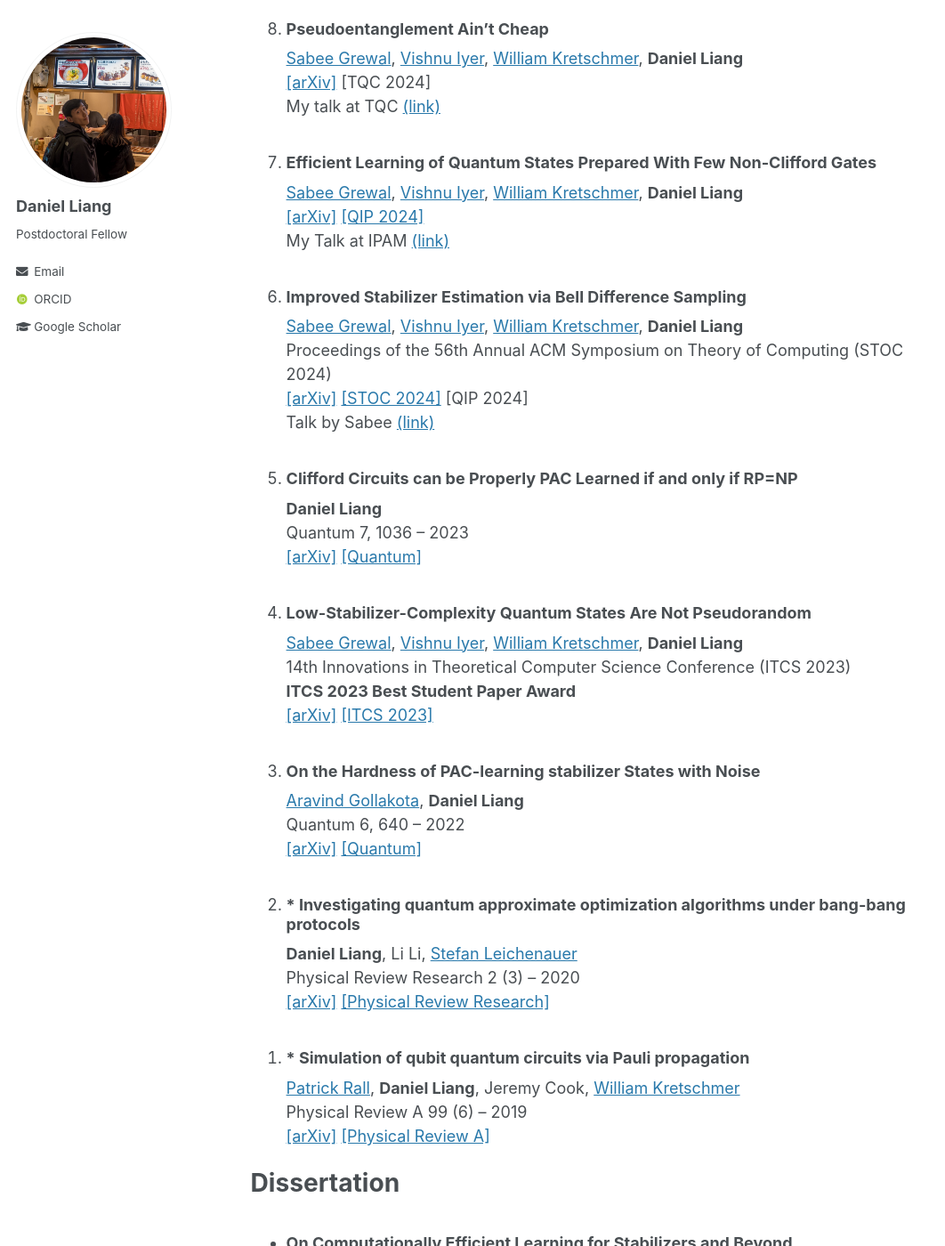
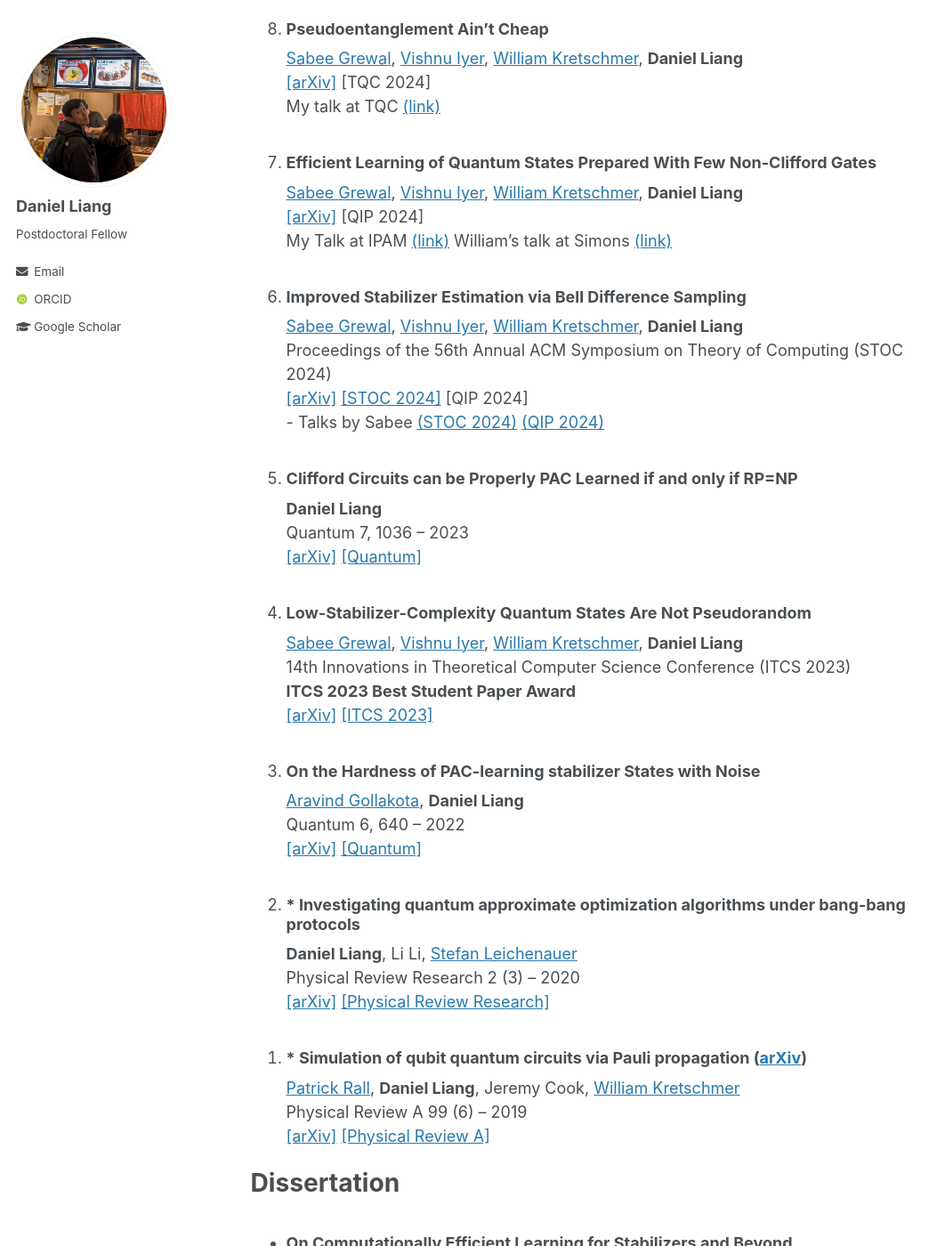
Before and after one commit to Daniel-You-Liang/Daniel-You-Liang.github.io, a Jekyll site: the page built from _pages/about.md, in a window 1280 px wide and 1400 px high, scrolled down 1076 px. Shown: the whole window at 89% size, without its empty margins (0-1062 px from the left). Built offline with Jekyll 4.4.1, drawn with Linux system fonts in a browser that asks for light colours; some web fonts are replaced.

```diff
--- a/_pages/about.md
+++ b/_pages/about.md
@@ -27,10 +27,10 @@ Publications \[Author Order is Alphabetical unless specified by an asterisk (*)\
 1. ### Pseudoentanglement Ain't Cheap
 [Sabee Grewal](https://sabeegrewal.com/), [Vishnu Iyer](https://vishnuiyer.org/), [William Kretschmer](https://wkretschmer.github.io/), **Daniel Liang**<br />[[arXiv]](https://arxiv.org/abs/2404.00126) \[TQC 2024\]<br />My talk at TQC [(link)](https://www.youtube.com/watch?v=ixe-9UQsGU8)
 1. ### Efficient Learning of Quantum States Prepared With Few Non-Clifford Gates
-[Sabee Grewal](https://sabeegrewal.com/), [Vishnu Iyer](https://vishnuiyer.org/), [William Kretschmer](https://wkretschmer.github.io/), **Daniel Liang**<br />[[arXiv]](https://arxiv.org/abs/2305.13409) [[QIP 2024]](https://www.youtube.com/watch?v=FsBSuAEOkVY)<br />My Talk at IPAM [(link)](https://www.youtube.com/watch?v=TxRXHIHmSZU)
+[Sabee Grewal](https://sabeegrewal.com/), [Vishnu Iyer](https://vishnuiyer.org/), [William Kretschmer](https://wkretschmer.github.io/), **Daniel Liang**<br />[[arXiv]](https://arxiv.org/abs/2305.13409) \[QIP 2024\]<br />My Talk at IPAM [(link)](https://www.youtube.com/watch?v=TxRXHIHmSZU) William's talk at Simons [(link)](https://www.youtube.com/watch?v=usEEKgd13OQ)
 1. ### Improved Stabilizer Estimation via Bell Difference Sampling
 [Sabee Grewal](https://sabeegrewal.com/), [Vishnu Iyer](https://vishnuiyer.org/), [William Kretschmer](https://wkretschmer.github.io/), **Daniel Liang**<br />Proceedings
-of the 56th Annual ACM Symposium on Theory of Computing (STOC 2024)<br />[[arXiv]](https://arxiv.org/abs/2304.13915) [[STOC 2024]](https://doi.org/10.1145/3618260.3649738) \[QIP 2024\]<br />Talk by Sabee [(link)](https://www.youtube.com/watch?v=IQUBSyXP5I0)
+of the 56th Annual ACM Symposium on Theory of Computing (STOC 2024)<br />[[arXiv]](https://arxiv.org/abs/2304.13915) [[STOC 2024]](https://doi.org/10.1145/3618260.3649738) \[QIP 2024\]<br /> - Talks by Sabee [(STOC 2024)](https://www.youtube.com/watch?v=IQUBSyXP5I0) [(QIP 2024)](https://www.youtube.com/watch?v=FsBSuAEOkVY)
 1. ### Clifford Circuits can be Properly PAC Learned if and only if RP=NP
 **Daniel Liang**<br />Quantum 7, 1036 -- 2023<br />[[arXiv]](https://arxiv.org/abs/2204.06638) [[Quantum]](https://doi.org/10.22331/q-2023-06-07-1036)
 1. ### Low-Stabilizer-Complexity Quantum States Are Not Pseudorandom
@@ -39,7 +39,7 @@ of the 56th Annual ACM Symposium on Theory of Computing (STOC 2024)<br />[[arXiv
 [Aravind Gollakota](https://www.cs.utexas.edu/~aravindg/), **Daniel Liang**<br />Quantum 6, 640 -- 2022<br />[[arXiv]](https://arxiv.org/abs/2102.05174) [[Quantum]](https://doi.org/10.22331%2Fq-2022-02-02-640)
 1. ### * Investigating quantum approximate optimization algorithms under bang-bang protocols
 **Daniel Liang**, Li Li, [Stefan Leichenauer](https://scholar.google.com/citations?user=U_zDsW0AAAAJ&hl=en)<br />Physical Review Research 2 (3) -- 2020<br />[[arXiv]](https://arxiv.org/abs/2005.13103) [[Physical Review Research]](https://doi.org/10.1103%2Fphysrevresearch.2.033402)
-1. ### * Simulation of qubit quantum circuits via Pauli propagation
+1. ### * Simulation of qubit quantum circuits via Pauli propagation ([arXiv]((https://arxiv.org/abs/1901.09070)))
 [Patrick Rall](https://patrickrall.com/), **Daniel Liang**, Jeremy Cook, [William Kretschmer](https://wkretschmer.github.io/)<br />Physical Review A 99 (6) -- 2019<br />[[arXiv]](https://arxiv.org/abs/1901.09070) [[Physical Review A]](https://doi.org/10.1103%2Fphysreva.99.062337)
 {: reversed="reversed"}
 
```
